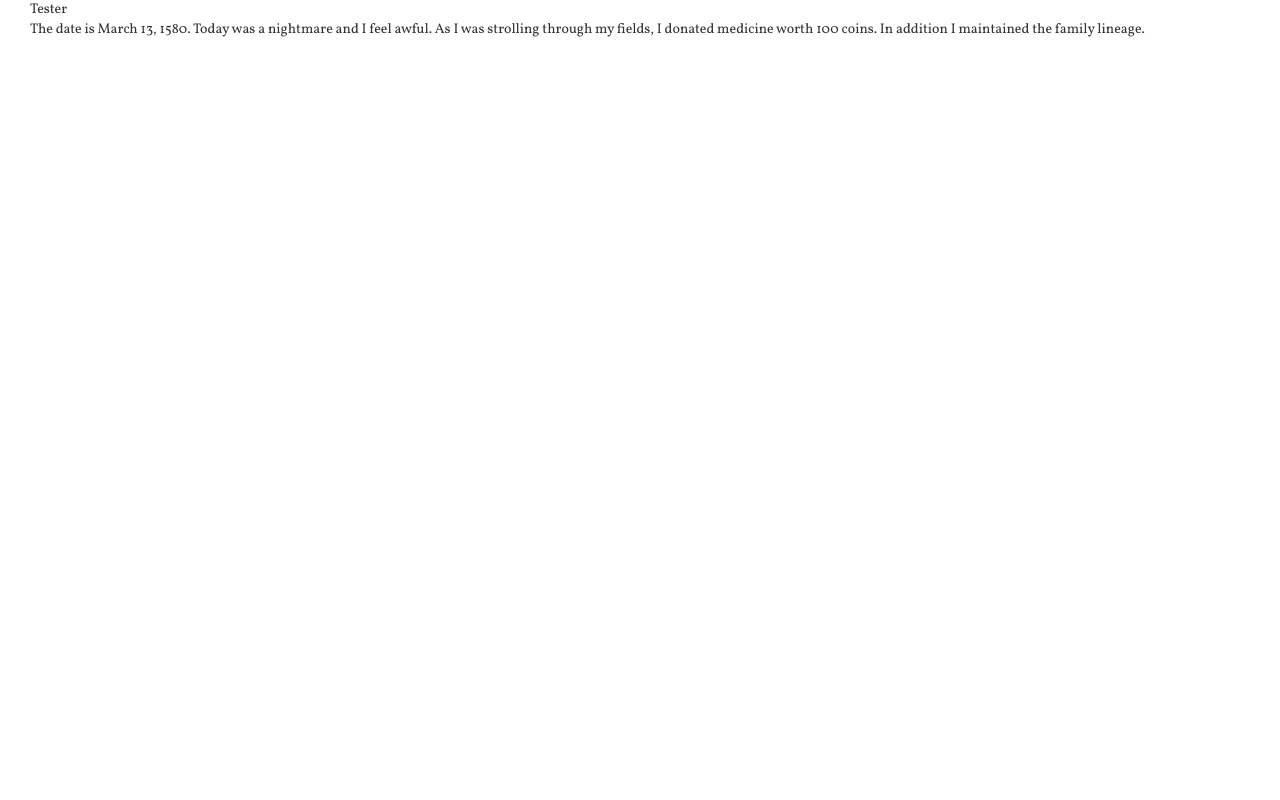
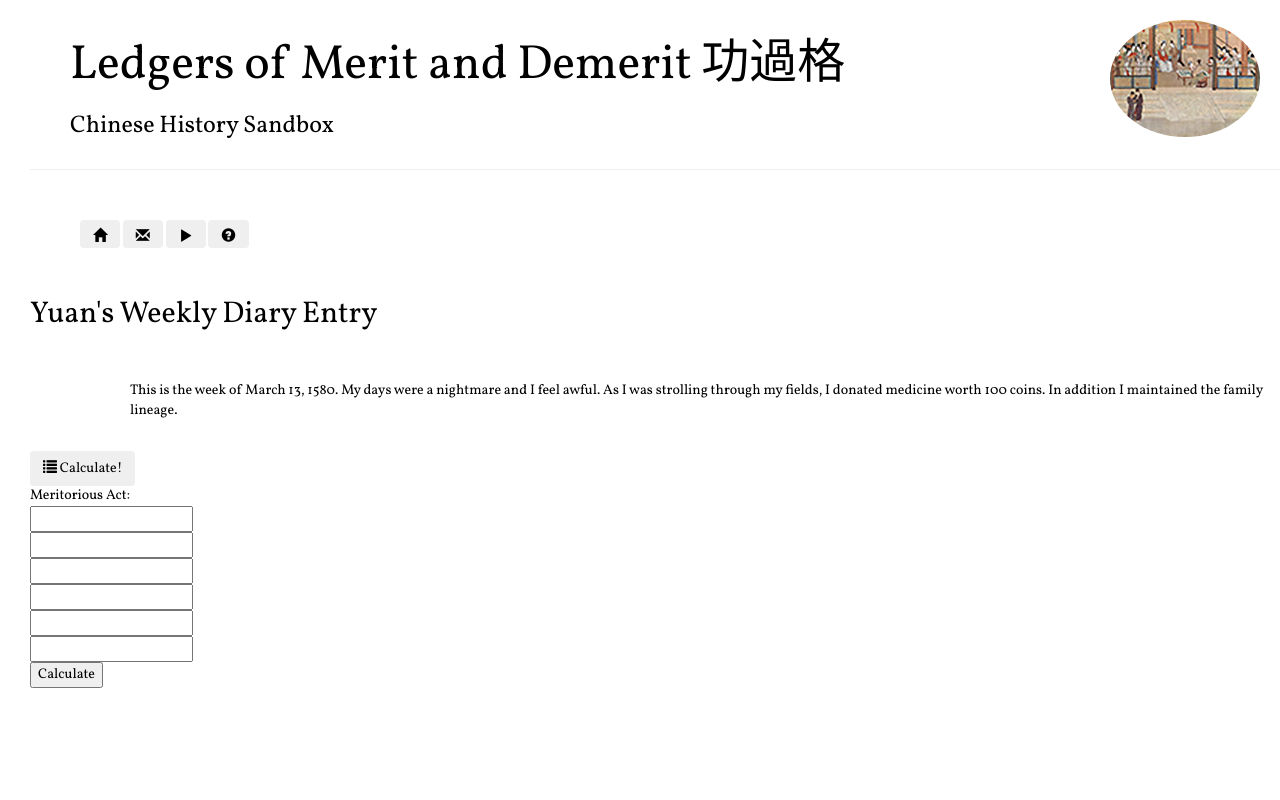
Before and after one commit to spacesquid2000/ledgers-merit, a Django app: page /diarydate/ in a window 1280 px wide. Run offline with Django 3.2, Linux system fonts and the light colour scheme; parts of the project's set-up code (start-up, migrations or seed data) failed here and were passed over; some libraries are stand-ins or nearby versions.

Commit message:
LMDapp, second commit

```diff
--- a/texts/static/css/texts.css
+++ b/texts/static/css/texts.css
@@ -1,22 +1,28 @@
-h1 a {
-    color: #FCA205;
-    font-family: 'Vollkorn';
+
+header {
+  color: #000000;
+  font-family: 'Vollkorn';
 }
 
 body {
-  color: #black;
+  color: #000000;
   font-family: 'Vollkorn';
   padding-left: 30px;
 }
 
+p {
+  padding-left: 100px;
+}
+
 .page-header {
-    background-color: #ff9400;
+    background-color: #white;
+    color: #000000;
     margin-top: 0;
     padding: 20px 20px 20px 40px;
 }
 
 .page-header h1, .page-header h1 a, .page-header h1 a:visited, .page-header h1 a:active {
-    color: #ffffff;
+    color: #000000;
     font-size: 36pt;
     text-decoration: none;
 }
@@ -27,6 +33,7 @@ body {
 
 h1, h2, h3, h4 {
     font-family: 'Vollkorn';
+    color: #000000;
 }
 
 .save {
@@ -38,8 +45,29 @@ h1, h2, h3, h4 {
 }
 
 .top-menu, .top-menu:hover, .top-menu:visited {
-    color: #ffffff;
+    color: #000000;
     float: right;
     font-size: 26pt;
     margin-right: 20px;
 }
+
+ul {
+  list-style-type: none;
+  margin: 50px;
+  padding: 0;
+}
+
+li {
+    display: inline;
+}
+
+btn-custom {
+    background-color: #FFFFFF;
+    border-color: #CCCCCC;
+    color: #333333;
+ }
+.btn-custom:hover {
+   background-color: #000;
+   border-color: #fff;
+   color: #ccfff5;
+}
--- a/texts/templates/texts/base.html
+++ b/texts/templates/texts/base.html
@@ -0,0 +1,32 @@
+{% load staticfiles %}
+<html>
+  <head>
+    <title>Ledgers of Merit and Demerit</title>
+    <link rel="stylesheet" href="//maxcdn.bootstrapcdn.com/bootstrap/3.2.0/css/bootstrap.min.css">
+  <link rel="stylesheet" href="//maxcdn.bootstrapcdn.com/bootstrap/3.2.0/css/bootstrap-theme.min.css">
+    <link href='//fonts.googleapis.com/css?family=Vollkorn&subset=latin,latin-ext' rel='stylesheet' type='text/css'>
+    <link rel="stylesheet" href="{% static 'css/texts.css' %}">
+
+  <div class="page-header">
+    <img src="{% static "main/literati-background.jpg" %}" alt="literati" class="img-circle" align="right"/>
+    <h1>Ledgers of Merit and Demerit 功過格</h1>
+      <h3>Chinese History Sandbox</h3>
+  </div>
+  <ul>
+  <li><button type="button" class="btn btn-custom" aria-label="Left Align">
+  <span class="glyphicon glyphicon-home" aria-hidden="true"></span></button></li>
+  <li><button type="button" class="btn btn-custom" aria-label="Left Align">
+  <span class="glyphicon glyphicon-envelope" aria-hidden="true"></span></button></li>
+  <li><button type="button" class="btn btn-custom" aria-label="Left Align">
+  <span class="glyphicon glyphicon-play" aria-hidden="true"></span></button></li>
+  <li><button type="button" class="btn btn-custom" aria-label="Left Align">
+  <span class="glyphicon glyphicon-question-sign" aria-hidden="true"></span></button></li>
+ </ul>
+  </head>
+  <body>
+    {% block content %}
+    {% endblock %}
+
+    <script src="{% static 'bootstrap/js/bootstrap.min.js' %}"></script>
+  </body>
+</html>
--- /dev/null
+++ b/texts/templates/texts/deedform.html
@@ -0,0 +1,6 @@
+{% extends 'texts/base.html' %}
+{% block content %}
+<form>
+  Meritorious Act:<br>
+  <input type ="text" name="meritorious_act"><br>
+</form>
--- a/texts/templates/texts/diarydate.html
+++ b/texts/templates/texts/diarydate.html
@@ -1,16 +1,30 @@
-{% load staticfiles %}
-<link rel="stylesheet" href="//maxcdn.bootstrapcdn.com/bootstrap/3.2.0/css/bootstrap.min.css">
-<link rel="stylesheet" href="//maxcdn.bootstrapcdn.com/bootstrap/3.2.0/css/bootstrap-theme.min.css">
-<link href='//fonts.googleapis.com/css?family=Vollkorn&subset=latin,latin-ext' rel='stylesheet' type='text/css'>
-<link rel="stylesheet" href="{% static 'css/texts.css' %}">
-<html>
-<header>Tester</header>
-<main>
-  <head>
+{% extends 'texts/base.html' %}
+{% block content %}
+
+<head>
     <title>Diary Entry</title>
-  </head>
+</head>
+<h2> Yuan's Weekly Diary Entry </h2>
   <body>
+    <br>
+    <br>
   <p>{{html}}</p>
   </body>
-<main>
-</html>
+  <br>
+  <button type="button" class="btn btn-custom btn-md">
+    <span class="glyphicon glyphicon-list " aria-hidden="true"></span> Calculate!
+  </button>
+
+  <form>
+    Meritorious Act:<br>
+    <input type ="text" name="meritorious_act"><br>
+    <input type ="text" name="meritorious act"><br>
+    <input type ="text" name="meritorious_act"><br>
+    <input type ="text" name="meritorious_act"><br>
+    <input type ="text" name="meritorious_act"><br>
+    <input type ="text" name="meritorious_act"><br>
+    <input type ="submit" value="Calculate"><br>
+    <action
+  </form>
+
+  {% endblock %}
--- a/texts/templates/texts/home.html
+++ b/texts/templates/texts/home.html
@@ -8,6 +8,6 @@
     <link rel="stylesheet" href="{% static 'css/blog.css' %}">
   </head>
   <body>
-    { % diarydate %}
+    Welcome. This is a resource for studying imperial Chinese history.
   </body>
 </html>
--- a/texts/views.py
+++ b/texts/views.py
@@ -1,7 +1,9 @@
 from django.http import HttpResponse
+from django.http import HttpResponseRedirect
 from django.shortcuts import render
 from django.shortcuts import render_to_response
 from django.template import loader
+from .forms import DeedForm
 import random
 from random import choice
 
@@ -52,7 +54,7 @@ def diarydate(request):
             'donated clothes worth 100 coins': '1',
             'donated coffins worth 100 coins': '1'}
 
-    s2p1 = ('As I was strolling through my fields, I ', 'As I was walking in the town square, I ', 'During my visit to the teahouse, I ', 'While meandering through the countryside, I')
+    s2p1 = ('As I was strolling through my fields, I ', 'After meeting an old friend, I', 'After having argued with my concubine, I','As I was walking in the town square, I ', 'During my visit to the teahouse, I ', 'While meandering through the countryside, I')
     s2_var1 = random.choice(s2p1) #sets the initial setting
     mer_var1 = random.choice(list(ledger_mer.keys())) #selects the first meritorious act
     done_deeds = (mer_var1) #saves the done meritorious acts to a list
@@ -67,5 +69,12 @@ def diarydate(request):
     if s1_emotions_var1 == 'a nightmare':
         print ('And alas, I did so many bad deeds!')
 
-    html = "The date is %s %s, %s. Today was %s and I feel %s. %s %s. In addition I %s." % (month1, day1, year1, s1_emotions_var1, s1_emotions[s1_emotions_var1], s2_var1, mer_var1, random.choice(list(ledger_mer.keys())))
+    html = "This is the week of %s %s, %s. My days were %s and I feel %s. %s %s. In addition I %s." % (month1, day1, year1, s1_emotions_var1, s1_emotions[s1_emotions_var1], s2_var1, mer_var1, random.choice(list(ledger_mer.keys())))
     return render_to_response('texts/diarydate.html', {'html': html})
+
+def FormCalculate(): #this function should add them all up, doesn't work
+    response = input('Enter the deed: ')
+    d1 = ledger_mer[response]
+    if d1 in ledger_mer.keys():
+        return int(d1)
+    print("This action's merit is  " + x)
```
Also changed, not shown: texts/forms.py (added, +7 -0 lines), .gitignore/db.sqlite3 (deleted), texts/static/main/literati-background.jpg (added), 6 other files.
